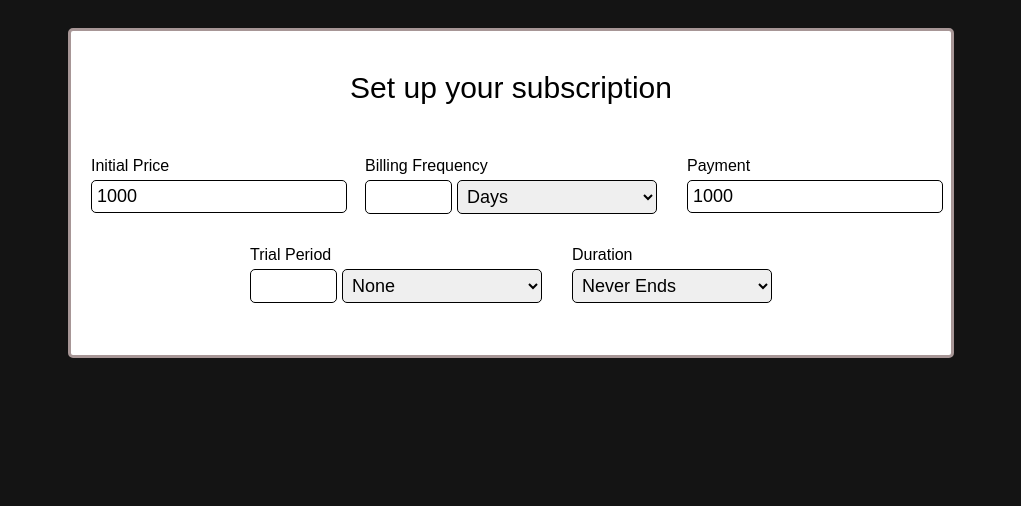
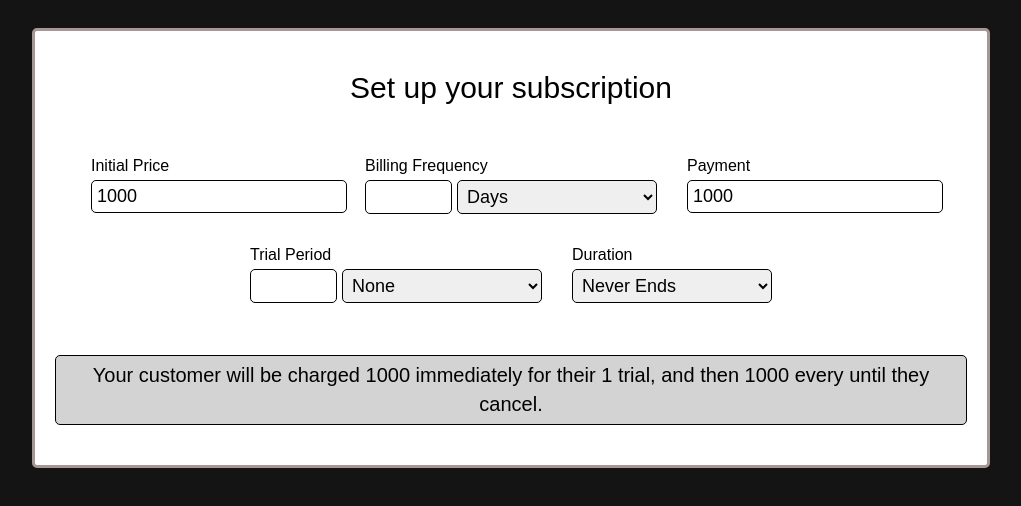
Before and after one commit to CarlosRidolfi/offeringtree-test, a Next.js app: page / in a window 1280 px wide. Shown: the top 506 px of the page, without its empty margins (129-1150 px from the left). Built offline with nearby package versions, Linux system fonts and the light colour scheme.

Commit message:
First commit

```diff
--- a/src/pages/index.tsx
+++ b/src/pages/index.tsx
@@ -15,7 +15,7 @@ export default function SubscriptionForm() {
   const [initialPrice, setInitialPrice] = useState(1000);
   const [billingFrequency, setBillingFrequency] = useState(1);
   const [timePayment, setTimePayment] = useState<number | undefined>();
-  const [duration, setDuration] = useState<string | undefined>();
+  const [duration, setDuration] = useState<string | undefined>("Never Ends");
   const [trialType, setTrialType] = useState<string | undefined>();
   const [trialValue, setTrialValue] = useState<number | undefined>();
 
```
